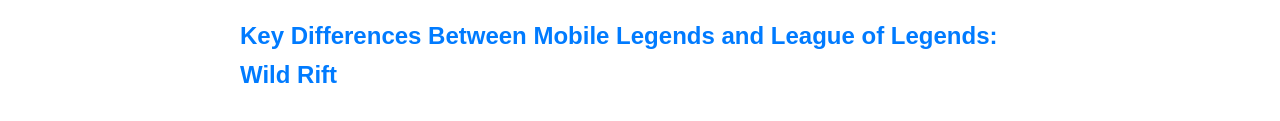
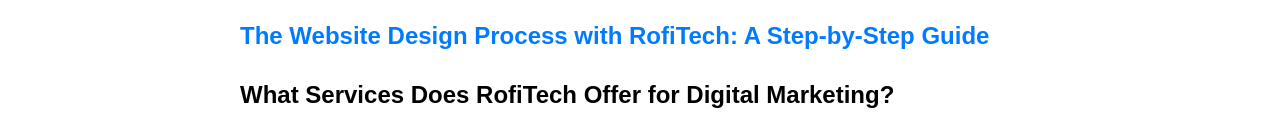
Before and after one commit to itsjamesbanning/rofitech, a plain HTML site: page index.html in a window 1280 px wide. Shown: the part 750-871 px from the top of the page. Drawn offline with Linux system fonts and the light colour scheme.

Commit message:
Update index.html

```diff
--- a/index.html
+++ b/index.html
@@ -56,7 +56,7 @@
  <img src="https://i.postimg.cc/tJ9p0bTj/1-1.jpg" alt="rofitech.jpg" style="max-width: 100%; height: auto;">
 </div>
 
-<h2> <a href="https://mlininj.netlify.app/">Key Differences Between Mobile Legends and League of Legends: Wild Rift</a></h2>
+<h2> <a href="https://rofitech.netlify.app/">The Website Design Process with RofiTech: A Step-by-Step Guide</a></h2>
 
 <h2>What Services Does RofiTech Offer for Digital Marketing?</h2>
 <p>RofiTech provides a comprehensive suite of digital marketing services designed to cater to diverse business requirements. Here's a closer look at their offerings:</p>
```
